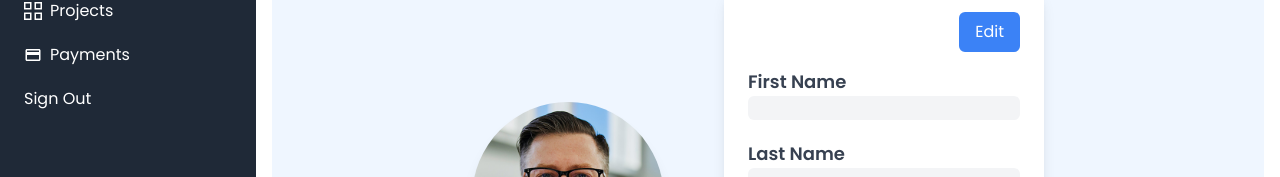
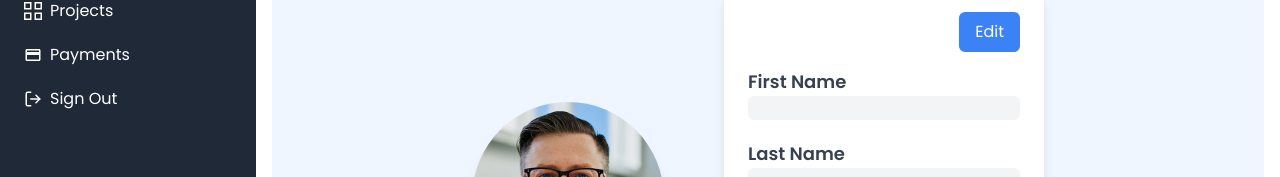
Before and after one commit to tSathwik/Qualizeal_Final_Code_Submission, a React (Vite) app in the folder client/: page /Profile in a window 1280 px wide. Shown: the part 439-616 px from the top of the page. Built offline with nearby package versions, Linux system fonts and the light colour scheme.

Commit message:
signout icon added

```diff
--- a/client/src/dashboard/Offcanvas.jsx
+++ b/client/src/dashboard/Offcanvas.jsx
@@ -10,6 +10,8 @@ import { GiCycle } from "react-icons/gi";
 import { useDataContext } from "../DataContext";
 import { GoCodeSquare } from 'react-icons/go';
 import { FaUsers } from 'react-icons/fa';
+import { FiLogOut } from 'react-icons/fi';
+
 const Offcanvas = () => {
   const [show, setShow] = useState(false);
   const { userData, resetUserData } = useDataContext();
@@ -126,8 +128,9 @@ const Offcanvas = () => {
           </li>
 
           <li className="mb-2 mt-5">
-            <button onClick={handleSignOut} className="text-left w-full">
-              Sign Out
+            <button onClick={handleSignOut} className="text-left w-full flex items-center gap-2">
+              <FiLogOut size={18} />
+              <span>Sign Out</span>
             </button>
           </li>
         </ul>
```
